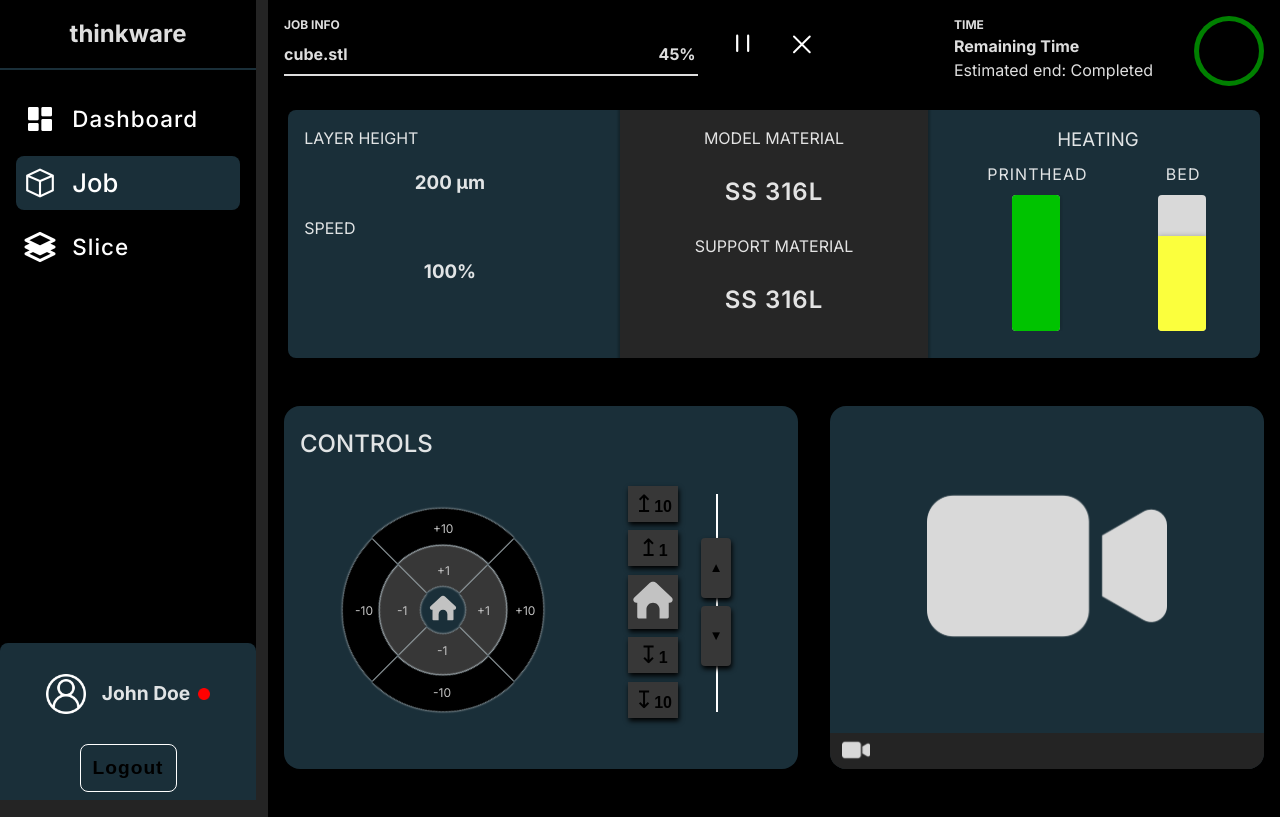
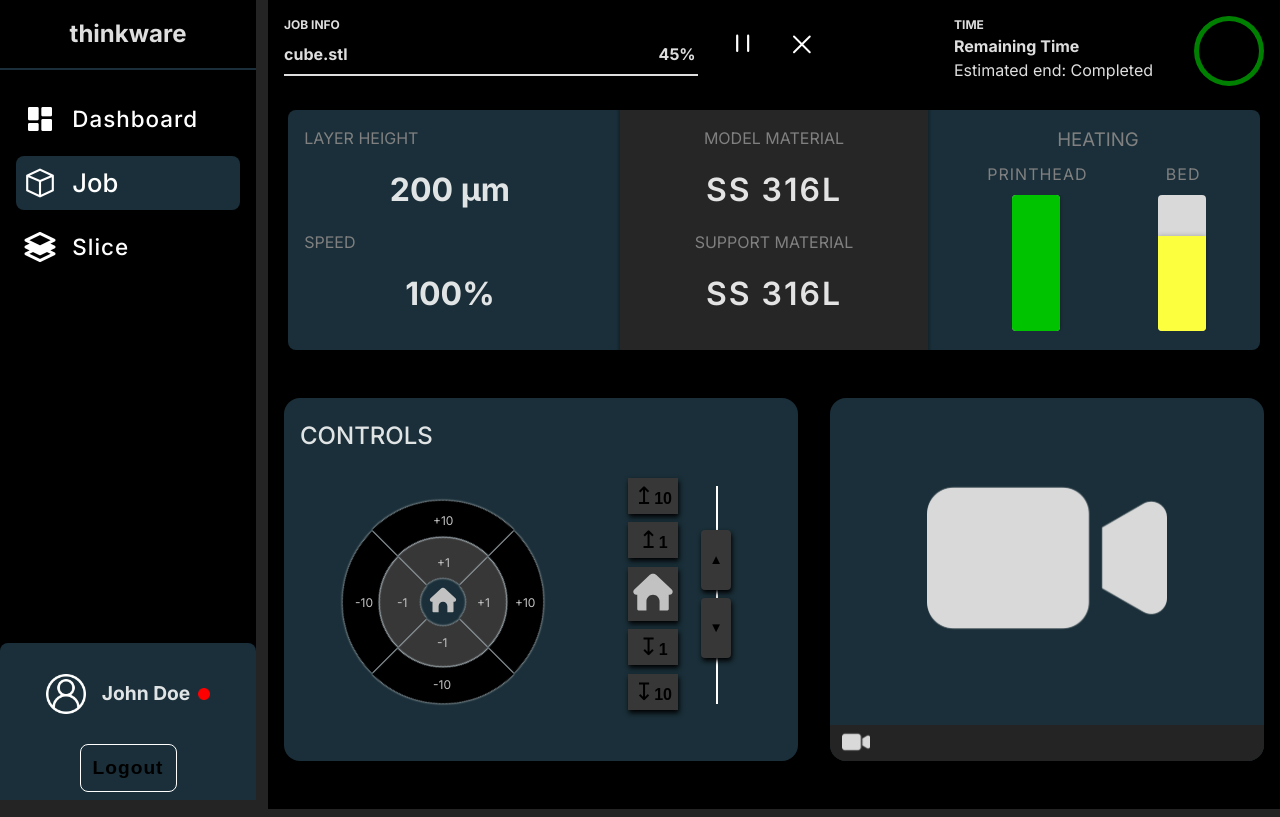
Before and after one commit to thinkmetal-shbhm/thinkware-rpi-alpha, a React (Vite) app in the folder app/: page /job in a window 1280 px wide. Built offline with nearby package versions, Linux system fonts and the light colour scheme; no server answers.

Commit message:
style: subheading color to gray

```diff
--- a/app/src/components/JobInfo/JobInfo.module.css
+++ b/app/src/components/JobInfo/JobInfo.module.css
@@ -119,6 +119,11 @@ margin: 0.5rem auto;
 }
 .presetItem h3{
 text-align: center;
+font-size: 2rem;
+margin: 1rem;
+}
+.presetItem span{
+  color: var(--true-gray);
 }
 .presetChild:nth-child(2){
   background-color: var(--highlight-black);
@@ -131,12 +136,14 @@ box-shadow: 0px 0px 2px 2px rgba(0, 0, 0, 0.25);
 }
 .presetChild:nth-child(2) span{
   font-size: 1rem;
+  color: #808080;
 
 }
 .presetChild:nth-child(2) h3{
-  font-size: 1.5rem;
-  letter-spacing: 1px;
+  font-size: 2rem;
+  letter-spacing: 2px;
   font-weight: 600;
+  margin: 1rem;
 }
 .presetChild:nth-child(3){
   width: 30%;
@@ -145,6 +152,7 @@ box-shadow: 0px 0px 2px 2px rgba(0, 0, 0, 0.25);
   text-align: center;
   margin: 0;
   font-weight: 400;
+  color: var(--true-gray);
 
 }
 
@@ -165,6 +173,10 @@ box-shadow: 0px 0px 2px 2px rgba(0, 0, 0, 0.25);
 }
 .barParent2 {
   letter-spacing: 1px;
+}
+.barParent2 span{
+  color: var(--true-gray);
+
 }
 .container{
   width: 4vw;
--- a/app/src/index.css
+++ b/app/src/index.css
@@ -22,6 +22,7 @@
   --highlight:#345d7182;
   --green: rgba(67, 226, 131, 0.831);
   --gray: #373737;
+  --true-gray:#808080;
   --silver: #c2c2c2;
   --highlight-black:#262626;
 
```
